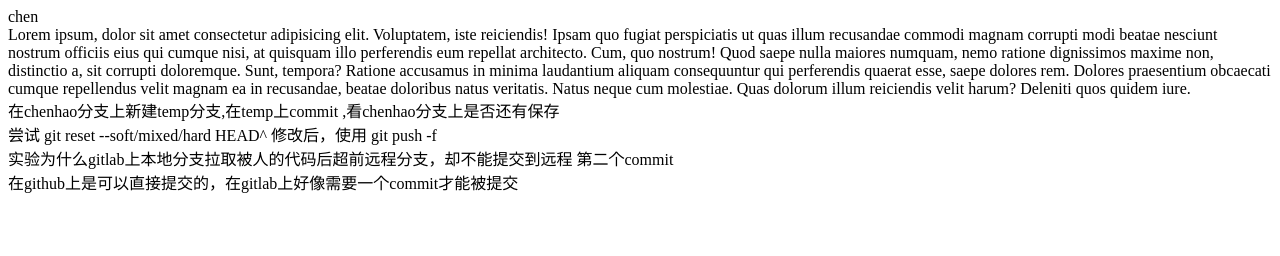
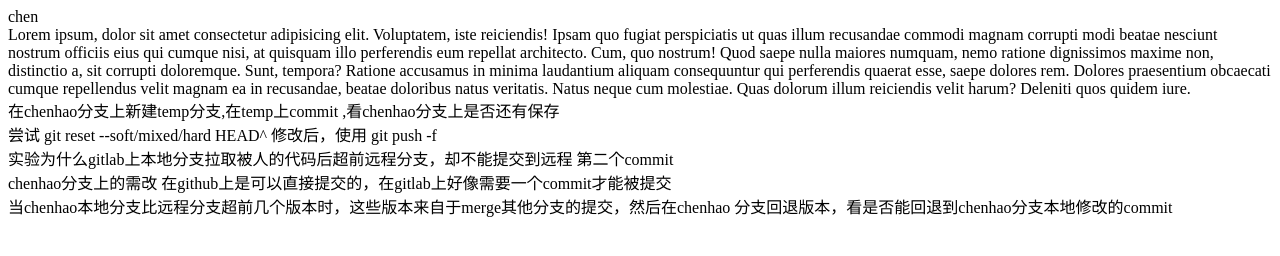
Before and after one commit to ch1ies/javascript-project, a website: page scr/chen.html in a window 1280 px wide. Drawn offline with Linux system fonts and the light colour scheme.

Commit message:
attempt one

```diff
--- a/scr/chen.html
+++ b/scr/chen.html
@@ -21,7 +21,11 @@
         第二个commit
     </div>
     <div>
+        chenhao分支上的需改
         在github上是可以直接提交的，在gitlab上好像需要一个commit才能被提交
+    </div>
+    <div>
+        当chenhao本地分支比远程分支超前几个版本时，这些版本来自于merge其他分支的提交，然后在chenhao 分支回退版本，看是否能回退到chenhao分支本地修改的commit
     </div>
 </body>
 </html>
```
